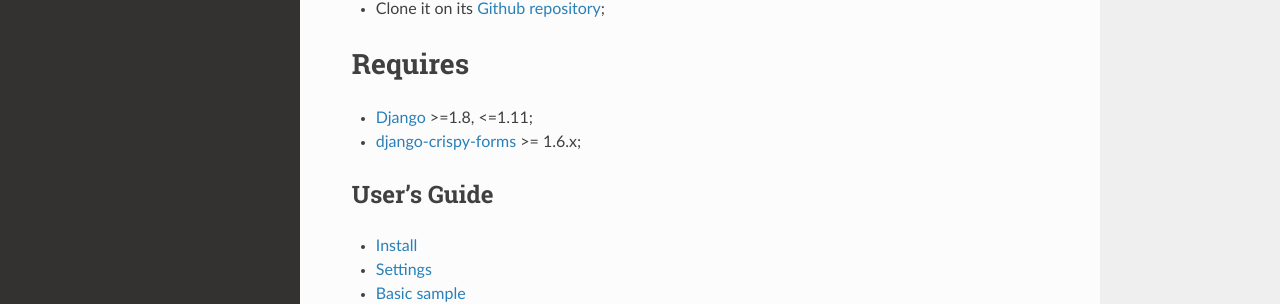
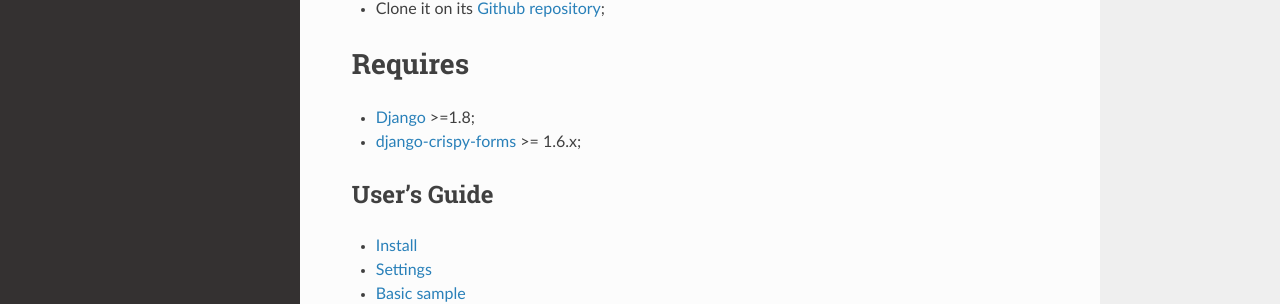
Before and after one commit to sveetch/crispy-forms-foundation, a Sphinx documentation site: the page built from docs/index.rst, in a window 1280 px wide and 900 px high. Shown: the part 424-728 px from the top of the window. Built offline with Sphinx 7.4.7 and the Read the Docs theme 2.0.0, drawn with Linux system fonts in a browser that asks for light colours.

Commit message:
Fix requirements in README and docs

```diff
--- a/README.rst
+++ b/README.rst
@@ -19,5 +19,5 @@
 Requires
 ========
 
-* `Django`_ >=1.8, <=1.11;
+* `Django`_ >=1.8;
 * `django-crispy-forms`_ >= 1.6.x;
--- a/docs/index.rst
+++ b/docs/index.rst
@@ -23,7 +23,7 @@
 Requires
 ========
 
-* `Django`_ >=1.8, <=1.11;
+* `Django`_ >=1.8;
 * `django-crispy-forms`_ >= 1.6.x;
 
 User’s Guide
```
